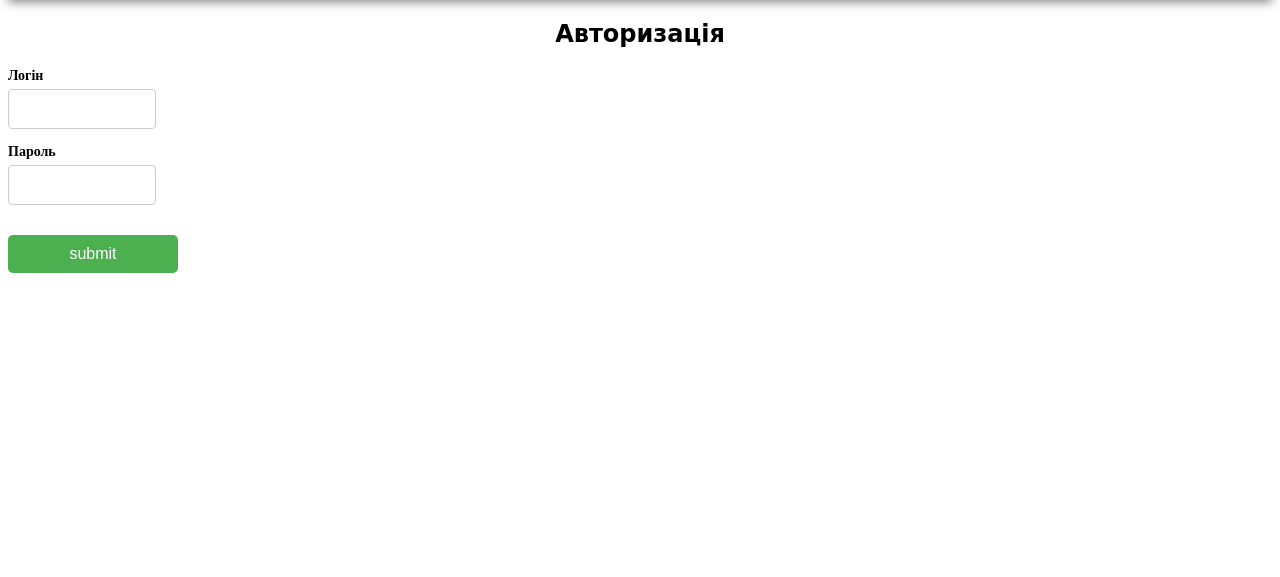
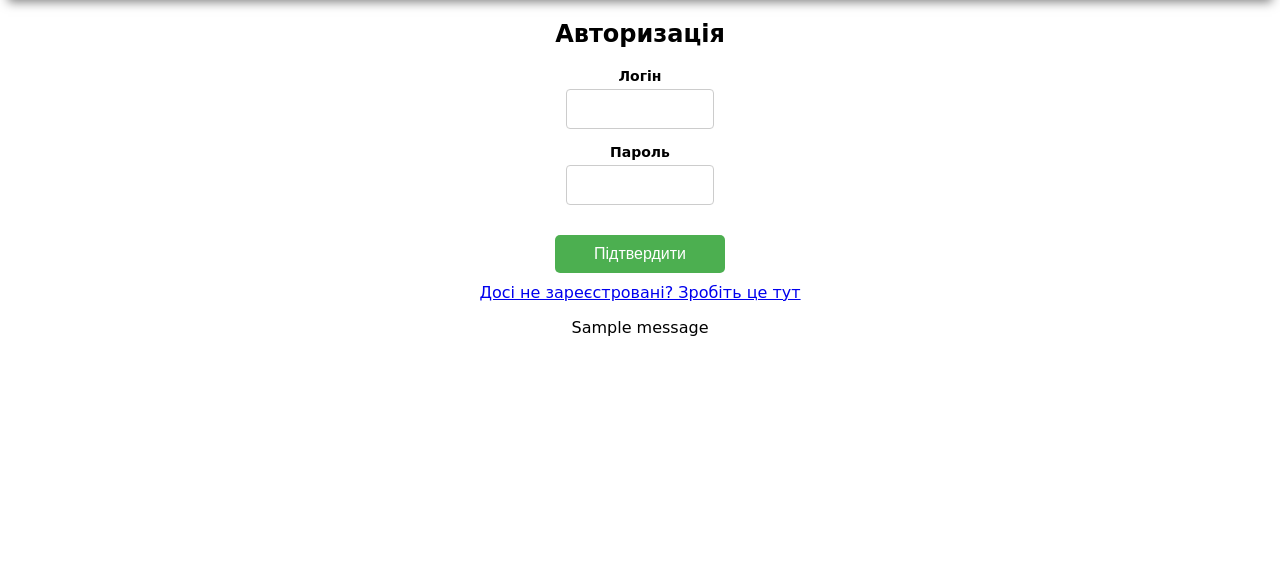
Before and after one commit to Temka0994/django-shop, a Django app: page /login/ in a window 1280 px wide. Shown: the part 64-641 px from the top of the page. Run offline with Django 5.2, Linux system fonts and the light colour scheme; tables that the repository leaves empty hold one stand-in row (values such as "Sample post"); one stand-in notice (Sample message) is shown.

Commit message:
done registration.html, login.html and logout

```diff
--- a/MyDjangoShop/settings.py
+++ b/MyDjangoShop/settings.py
@@ -124,3 +124,5 @@ STATICFILES_DIRS = [
 DEFAULT_AUTO_FIELD = 'django.db.models.BigAutoField'
 
 MEDIA_URL = 'https://ucarecdn.com/'
+
+LOGIN_URL = 'login'
--- a/MyDjangoShop/urls.py
+++ b/MyDjangoShop/urls.py
@@ -15,7 +15,7 @@ urlpatterns = [
     path('catalog/', ProductListView.as_view(), name="catalog"),
     path('product/<slug:product_slug>/', ProductDetailView.as_view(), name="product_details"),
     path('login/', personalAccount.views.login_view, name="login"),
+    path('logout/', personalAccount.views.logout_view, name='logout'),
     path('registration/', personalAccount.views.registration_view, name="registration"),
-    path('login/', personalAccount.views.logout_view, name="logout"),
     path('cabinet/', personalAccount.views.cabinet, name="cabinet"),
 ] + static(settings.MEDIA_URL)
--- a/personalAccount/views.py
+++ b/personalAccount/views.py
@@ -1,6 +1,8 @@
 from django.shortcuts import render, redirect
-from django.contrib.auth import authenticate, login as user_login, logout as logout_view
+from django.contrib.auth import authenticate, login as user_login, logout
 from django.contrib.auth.models import User
+from django.contrib import messages
+from django.contrib.auth.decorators import login_required
 
 
 def login_view(request):
@@ -11,6 +13,8 @@ def login_view(request):
         if user is not None:
             user_login(request, user)
             return redirect('catalog')
+        else:
+            messages.error(request, "Неправильні або не дійсні дані")
     return render(request, 'personalAccount/login.html')
 
 
@@ -20,16 +24,22 @@ def registration_view(request):
         password = request.POST['password']
         password_confirmation = request.POST['password_confirmation']
 
-        if password == password_confirmation:
+        if User.objects.filter(username=username).exists():
+            messages.error(request, "Користувач з таким логіном вже існує")
+        elif password == password_confirmation:
             user = User.objects.create_user(username=username, password=password)
             user_login(request, user)
             return redirect('catalog')
+        else:
+            messages.error(request, "Виникла помилка, перевірте правильність введених даних")
     return render(request, 'personalAccount/registration.html')
 
 
+@login_required
 def cabinet(request):
     return render(request, 'personalAccount/cabinet.html')
 
 
 def logout_view(request):
-    return render(request, 'personalAccount/logout.html')
+    logout(request)
+    return redirect('home')
--- a/templates/base.html
+++ b/templates/base.html
@@ -21,7 +21,7 @@
                     <li><a href='{% url 'home' %}' class="header-text">Home</a></li>
                     <li><a href="{% url 'catalog' %}" class="header-text">Catalog</a></li>
                     <li><a href="{% url 'about' %}" class="header-text">About us</a></li>
-                    <li><a href="" class="header-text">Personal account</a></li>
+                    <li><a href="{% url 'cabinet' %}" class="header-text">Personal account</a></li>
                 </ul>
             </div>
         </div>
--- a/templates/personalAccount/cabinet.html
+++ b/templates/personalAccount/cabinet.html
@@ -1,5 +1,8 @@
 {% extends 'base.html' %}
 
 {% block content %}
-    <h1>Особистий кабінет</h1>
+    {% if user.is_authenticated %}
+        <h1>Вітаємо, {{ user.get_username }}</h1>
+        <a href="{% url 'logout' %}"> Вийти з аккаунту</a>
+    {% endif %}
 {% endblock %}
--- a/templates/personalAccount/login.html
+++ b/templates/personalAccount/login.html
@@ -4,8 +4,8 @@
     <div class="main">
         <form method="post" action="{% url "login" %}">
             {% csrf_token %}
-            <h2 class="welcome-title">Авторизація</h2>
-            <div class="center-box">
+            <div class="welcome-title">
+                <h2>Авторизація</h2>
                 <div>
                     <label for="username" class="form-label">Логін</label>
                     <input id="username" name="username" type="text" class="input-username"/>
@@ -14,7 +14,15 @@
                     <label for="password" class="form-label">Пароль</label>
                     <input id="password" name="password" type="password" class="input-password"/>
                 </div>
-                <button type="submit">submit</button>
+                <button type="submit">Підтвердити</button>
+                <div>
+                    <a href="{% url "registration" %}">Досі не зареєстровані? Зробіть це тут</a>
+                </div>
+                <div>
+                    {% for message in messages %}
+                        <p>{{ message }}</p>
+                    {% endfor %}
+                </div>
             </div>
         </form>
     </div>
--- a/templates/personalAccount/logout.html
+++ /dev/null
@@ -1,5 +0,0 @@
-{% extends 'base.html' %}
-
-{% block content %}
-    <h1>Ви вийшли з аккаунту</h1>
-{% endblock %}
```
Also changed, not shown: templates/personalAccount/registration.html (+8 -3 lines), static/home/css/styles.css (line endings or trailing spaces).
